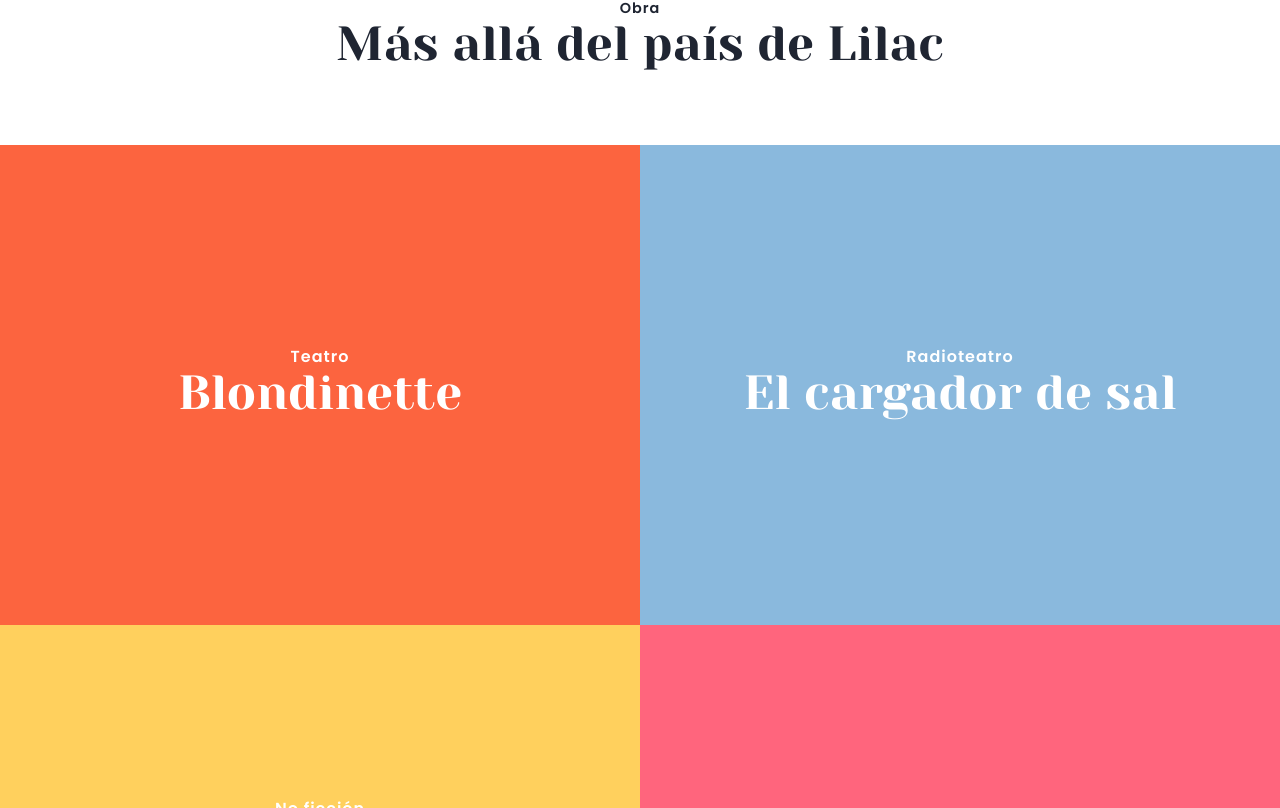
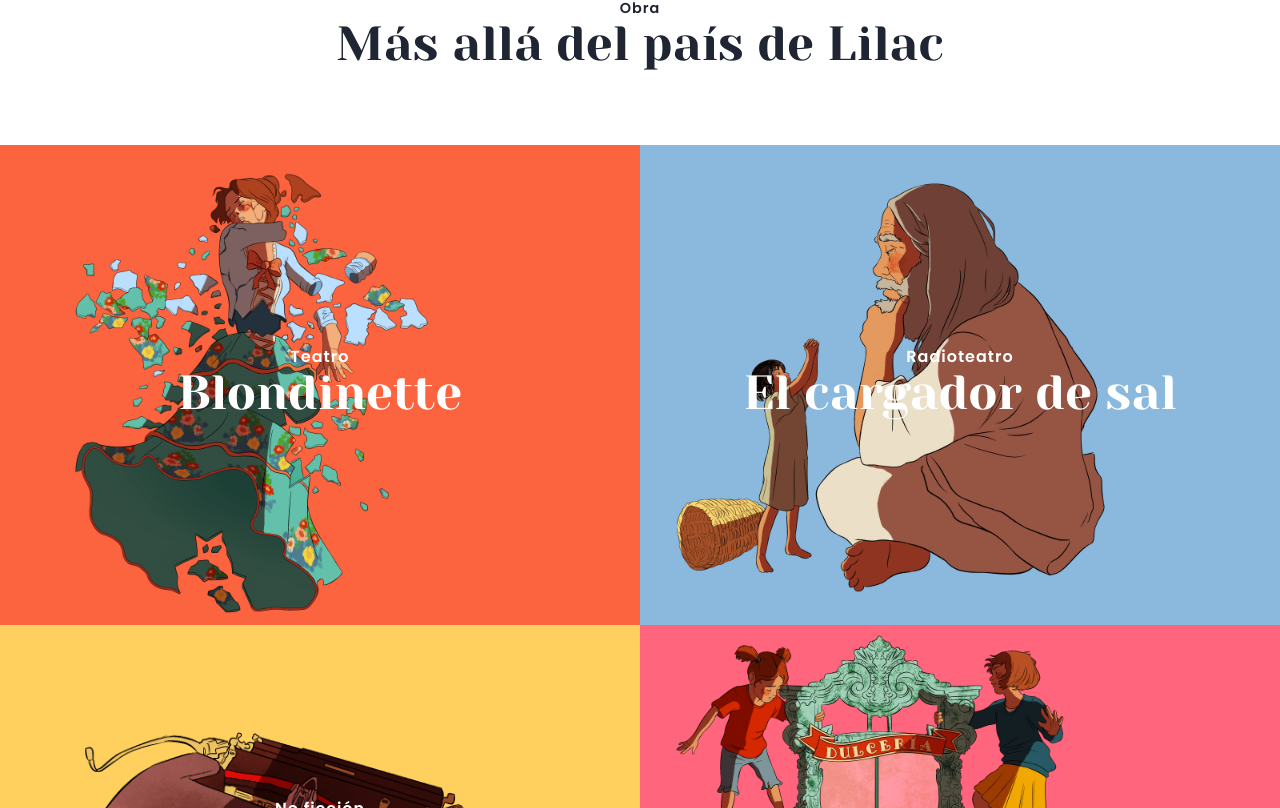
Before and after one commit to drjauss/don-os, a React (Create React App) app: page / in a window 1280 px wide. Shown: the part 1612-2420 px from the top of the page. Built offline with nearby package versions, Linux system fonts and the light colour scheme.

Commit message:
added works illustration in workslist

```diff
--- a/src/components/Section/Work/Work.tsx
+++ b/src/components/Section/Work/Work.tsx
@@ -25,6 +25,7 @@ function Work() {
                 title={work.title}
                 subtitle={work.category}
                 link={`/obra/${work.slug}`}
+                backgroundImg={work.illustration}
               />
             </div>
           );
--- a/src/shared/components/Works/Works.tsx
+++ b/src/shared/components/Works/Works.tsx
@@ -1,7 +1,6 @@
 import React from "react";
 import "./Works.scss";
 import WorkBox from "./WorkBox/WorkBox";
-import { ColorsEnum } from "./definitions/enums/colors.enum";
 import { workList } from "./definitions/constants/work-list.constant";
 import { colorOrder } from "./definitions/constants/color-order.constant";
 
@@ -25,6 +24,7 @@ function Works() {
                     title={work.title}
                     subtitle={work.category}
                     link={`/obra/${work.slug}`}
+                    backgroundImg={work.illustration}
                   />
                 </div>
               );
```
